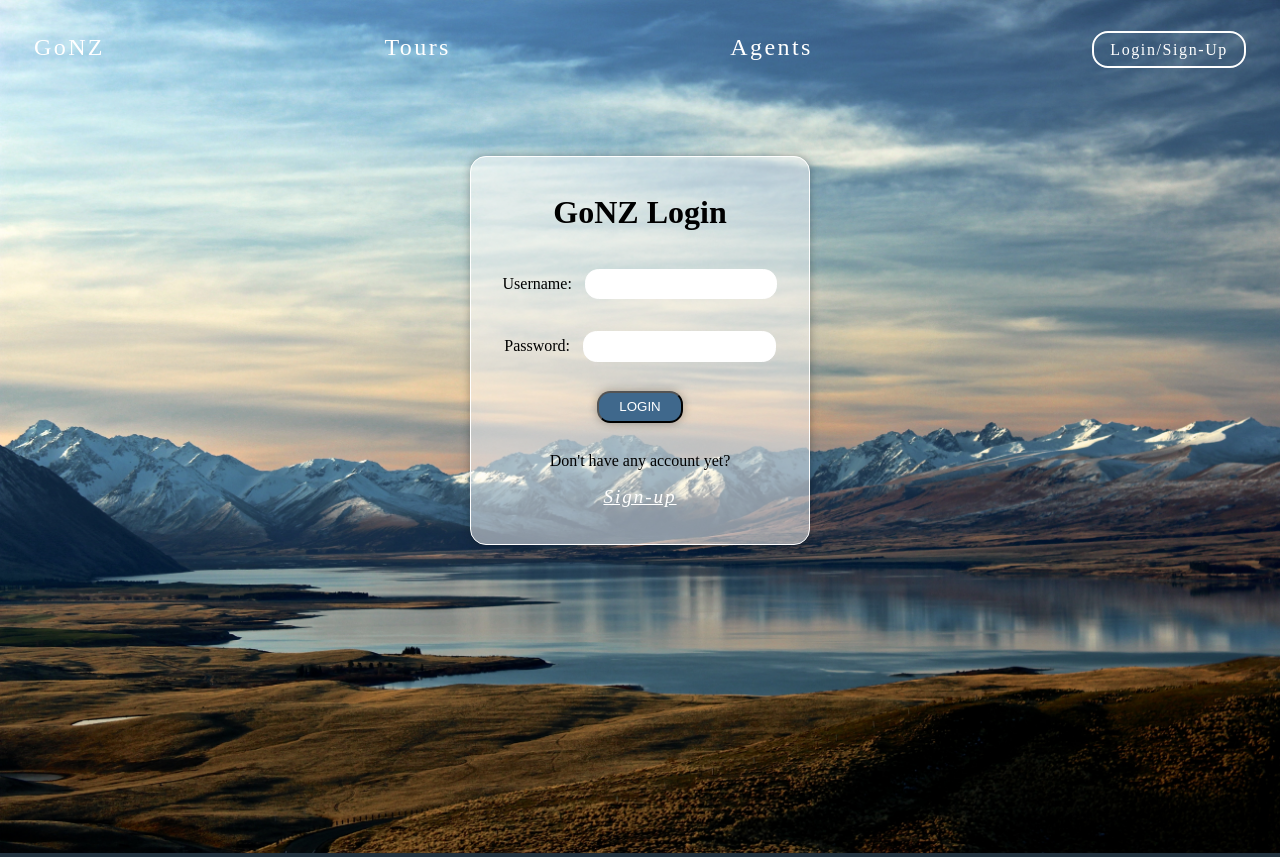
After one commit to redblindbananaz/GoNZ, a Django app: page /login/ in a window 1280 px wide. The commit adds this page. Run offline with Django 4.2, Linux system fonts and the light colour scheme.

Commit message:
custom login

```diff
--- /dev/null
+++ b/home/templates/home/login.html
@@ -0,0 +1,26 @@
+{% extends "base.html" %} {% block content %}
+<div class="login-card">
+  <h1>GoNZ Login</h1>
+  <form method="post">
+    {% csrf_token %}
+    {% if messages %}
+      <ul class="messages">
+        {% for message in messages %}
+          <li{% if message.tags %} class="error"{% endif %}>{{ message }}</li>
+        {% endfor %}
+      </ul>
+    {% endif %}
+    <div class="username">
+      <label for="username">Username:</label>
+      <input type="text" name="username" id="username" required />
+    </div>
+    <div class="password">
+      <label for="password">Password:</label>
+      <input type="password" name="password" id="password" required />
+    </div>
+    <input type="submit" value="LOGIN" class="detail" />
+    <p>Don't have any account yet?</p>
+    <a class="sign-up" href="#">Sign-up</a>
+  </form>
+</div>
+{% endblock %}
--- a/home/urls.py
+++ b/home/urls.py
@@ -1,8 +1,10 @@
 from django.urls import path
-from .views import HomeView
+from .views import HomeView, LoginView
+
 
 app_name = 'home'
 
 urlpatterns = [
     path('', HomeView.as_view(), name='home'),
+    path('login/', LoginView.as_view(), name='login'),
 ]
--- a/home/views.py
+++ b/home/views.py
@@ -1,6 +1,24 @@
-from django.shortcuts import render
-from django.views.generic import TemplateView
+from django.shortcuts import render, redirect
+from django.views.generic import TemplateView, View
+from django.contrib.auth import authenticate, login
+from django.contrib import messages
+
 
 # Create your views here.
 class HomeView(TemplateView):
     template_name = 'home/home.html'
+
+class LoginView(View):
+    def get(self, request):
+        return render(request, 'home/login.html')
+
+    def post(self, request):
+        username = request.POST['username']
+        password = request.POST['password']
+        user = authenticate(request, username=username, password=password)
+        if user is not None:
+            login(request, user)
+            return redirect('home:home')  # Replace 'tour-list' with the URL name of the tour list page
+        else:
+            messages.error(request, 'Invalid username or password.')
+            return redirect('home:login')
--- a/static/css/style.css
+++ b/static/css/style.css
@@ -94,10 +94,12 @@ a {
 
 .signing {
   font-size: 1em;
-  font-weight: 100;
-  text-decoration: underline;
+  font-weight: 300;
   vertical-align: middle;
   line-height: 2em;
+  padding: 0.5em 1em;
+  border: 2px solid white;
+  border-radius: 1em;
 }
 
 /* tours Section */
@@ -143,7 +145,7 @@ a {
 
 .detail {
   background-color: var(--picdeepblue);
-  padding: 0 1em;
+  padding: 0.5em 1.5em;
   color: white;
   display: flex;
   flex-direction: row;
@@ -292,3 +294,72 @@ a {
   margin: 0 1em;
   letter-spacing: 0.2em;
 }
+
+/* Login Section */
+
+.login-card {
+  width: max-content;
+  z-index: 5;
+  display: flex;
+  justify-content: center;
+  align-items: center;
+  align-self: center;
+  flex-direction: column;
+  background-color: rgba(255, 255, 255, 0.5);
+  margin-top: 4em;
+  padding: 1em;
+  border-radius: 1em;
+  border: 1px solid white;
+  box-shadow: 0 0 10px rgba(0, 0, 0, 0.3);
+}
+
+form {
+  display: flex;
+  justify-content: center;
+  flex-direction: column;
+  align-items: center;
+  align-self: center;
+}
+.username,
+.password {
+  display: flex;
+  justify-content: space-around;
+  margin: 1em;
+  align-content: center;
+  align-items: center;
+}
+.username input,
+.password input {
+  width: 100%;
+  height: 100%;
+  padding: 0.5em;
+  border: 1px solid white;
+  border-radius: 1em;
+  color: var(--picdark);
+  margin-left: 1em;
+}
+
+#login-btn {
+  background-color: white;
+  padding: 0.5em 2em;
+  color: var(--picdark);
+  border-radius: 1em;
+  border: 1px solid white;
+  font-size: 1.2em;
+  font-weight: 600;
+  box-shadow: 0 0 10px rgba(0, 0, 0, 0.3);
+  margin: 1em 0;
+  letter-spacing: 0.1em;
+  width: max-content;
+}
+
+.sign-up {
+  font-style: italic;
+  font-size: 1.2em;
+  text-decoration: underline;
+  margin-bottom: 1em;
+}
+
+.error {
+  color: red;
+}
--- a/templates/navigation.html
+++ b/templates/navigation.html
@@ -14,7 +14,9 @@
     >
       <a href="/agents">Agents</a>
     </li>
-    <li><a class="signing" href="#">Sign Up / Sign In</a></li>
+    <li>
+      <a class="signing" href="/login">Login/Sign-Up</a>
+    </li>
   </ul>
   {% endwith %}
 </nav>
```
Also changed, not shown: Documentation Process.md (+5 -2 lines), db.sqlite3.
